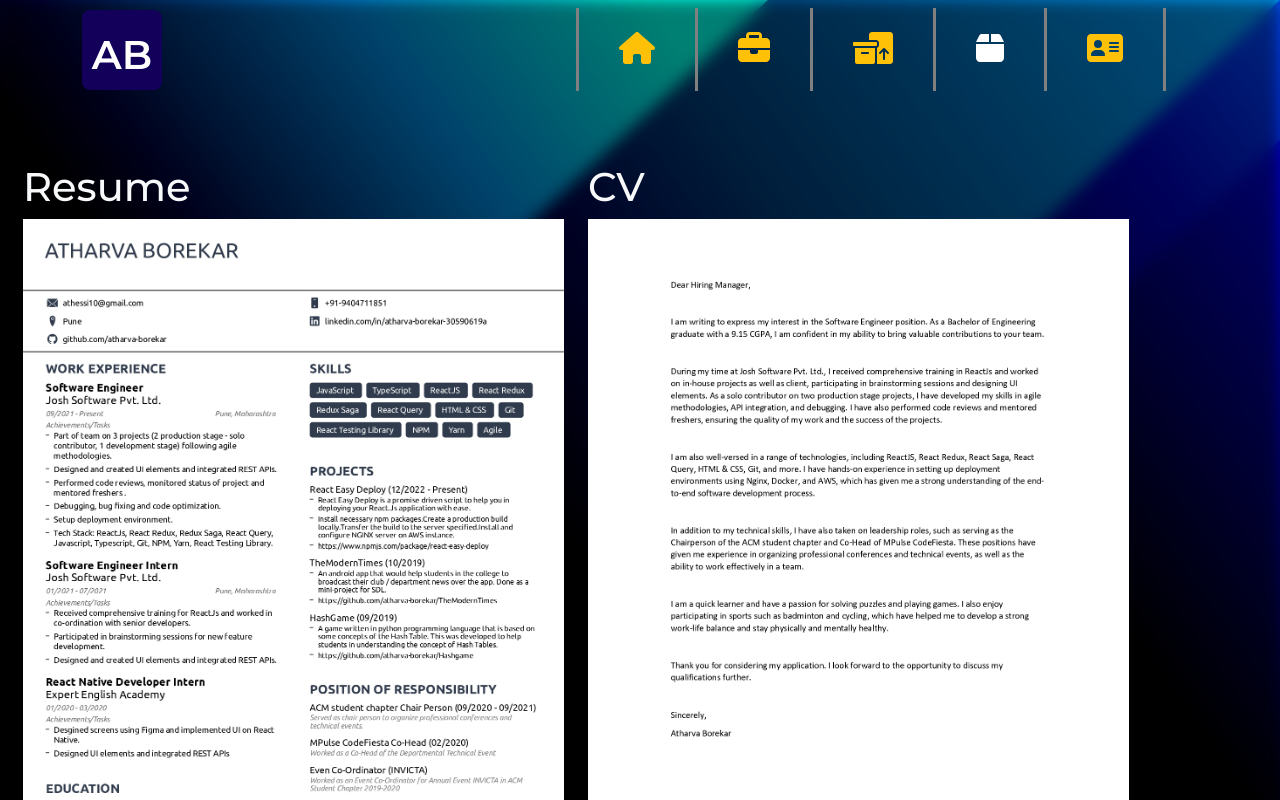
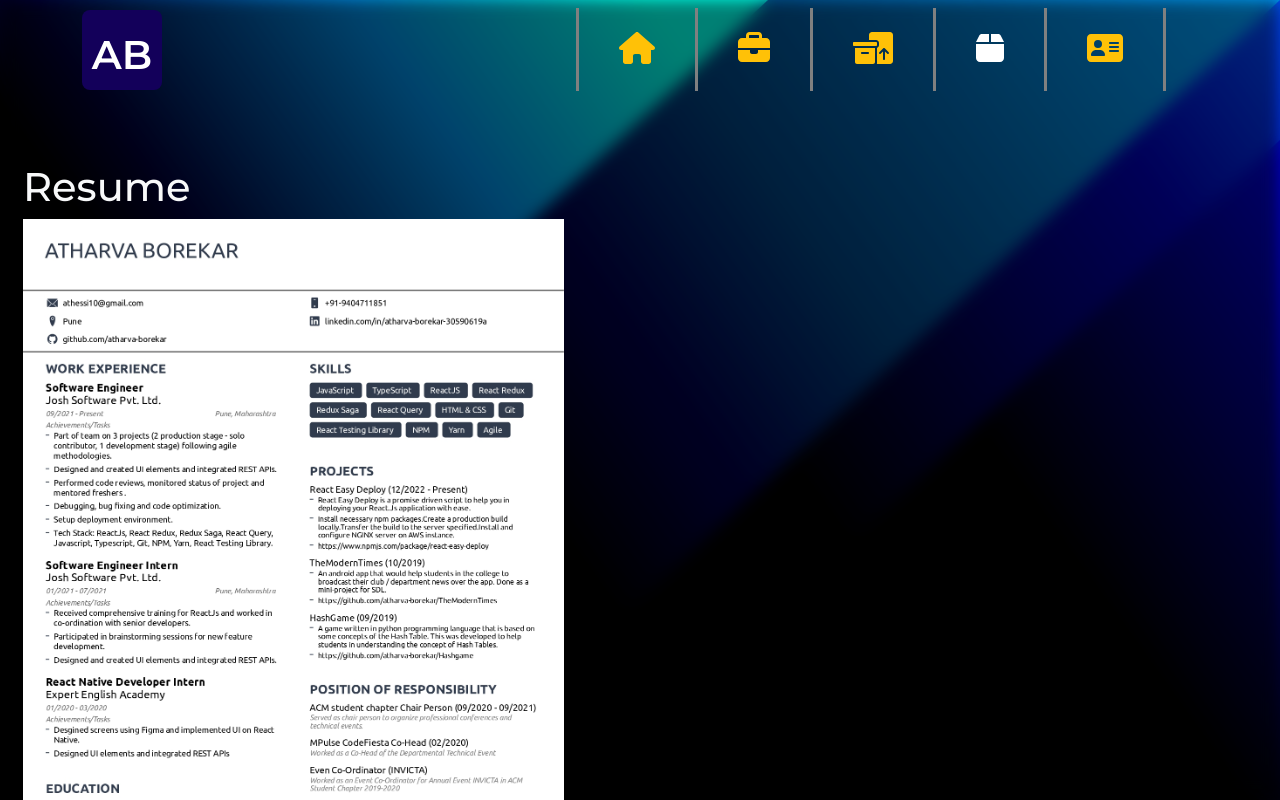
Before and after one commit to atharva-borekar/react-portfolio, a React (Create React App) app: page /resume in a window 1280 px wide. Built offline with nearby package versions, Linux system fonts and the light colour scheme.

Commit message:
Removed cv

```diff
--- a/src/components/Resume/index.tsx
+++ b/src/components/Resume/index.tsx
@@ -10,16 +10,16 @@ const ResumePage = () => {
     <Page>
       <div className='resume-content'>
         <Row>
-          <Col>
+          <Col xl={6}>
             <div className={`resume-head-name-${theme.color} text-light`}>
               <h1>Resume</h1>
             </div>
             <img className='resume-img' src={require('../../assets/images/resume.jpg')} />
           </Col>
-          <Col>
+          {/* <Col>
             <h1 className={`resume-head-name-${theme.color}  text-light`}>CV</h1>
             <img className='resume-img' src={require('../../assets/images/cv.jpg')} />
-          </Col>
+          </Col> */}
         </Row>
       </div>
     </Page>
```
